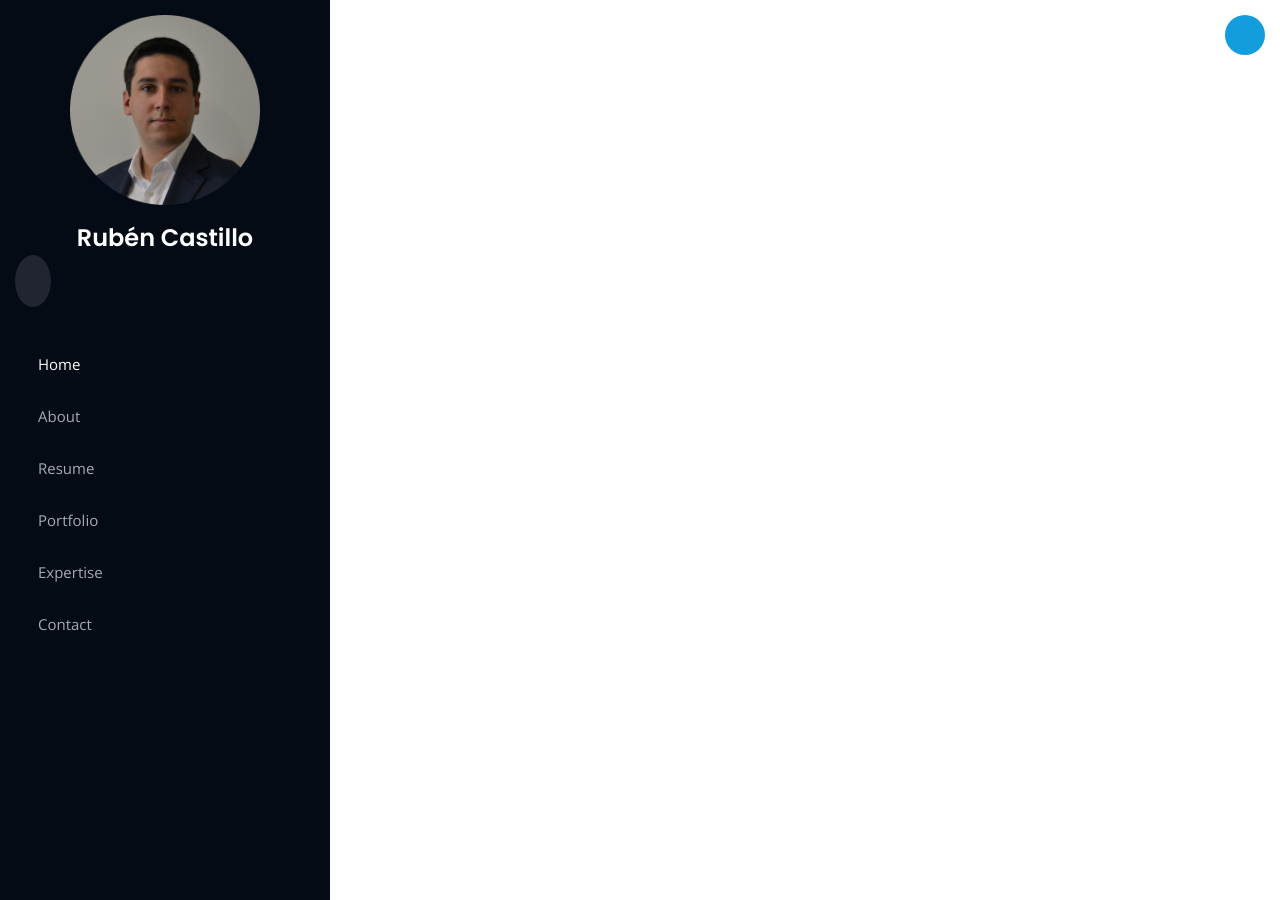
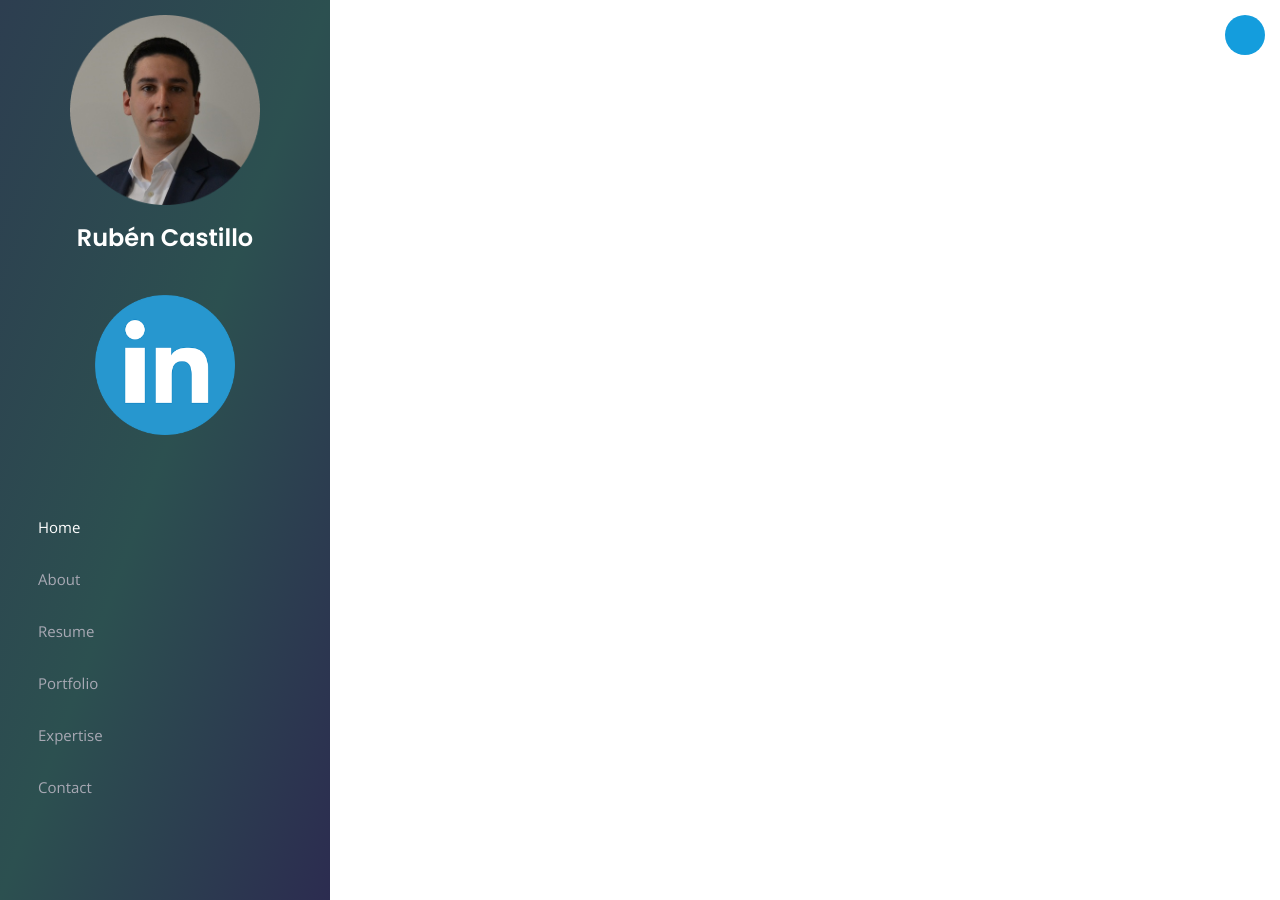
Before and after one commit to rbcastillo/rbcastillo.github.io, a Jekyll site: the page index.html, which Jekyll copies as it is, in a window 1280 px wide. Built offline with Jekyll 4.4.1, drawn with Linux system fonts in a browser that asks for light colours.

Commit message:
Format changes
LinkedIn logo
Header gradient added

```diff
--- a/assets/css/style.css
+++ b/assets/css/style.css
@@ -80,7 +80,7 @@
   z-index: 9997;
   transition: all 0.5s;
   padding: 0 15px;
-  background: #040b14;
+  background-image: linear-gradient(to bottom right, rgba(45,62,80,1), rgba(44,80,80,1), rgba(44,44,80,1));
   overflow-y: auto;
 }
 
--- a/index.html
+++ b/index.html
@@ -59,7 +59,7 @@
             <img src="assets/img/RubenCloseupRound.png" alt="" class="img-fluid rounded-circle">
             <h1 class="text-light"><a href="index.html">Rubén Castillo</a></h1>
             <div class="social-links mt-3 text-center">
-                <a href="https://www.linkedin.com/in/rubencastillosanchez/" class="linkedin"><i class="bx bxl-linkedin"></i></a>
+                <img src="assets/img/linkedin_logo.png" href="https://www.linkedin.com/in/rubencastillosanchez/" class="linkedin">
             </div>
         </div>
 
```
Also changed, not shown: assets/img/linkedin_logo.png (added).
